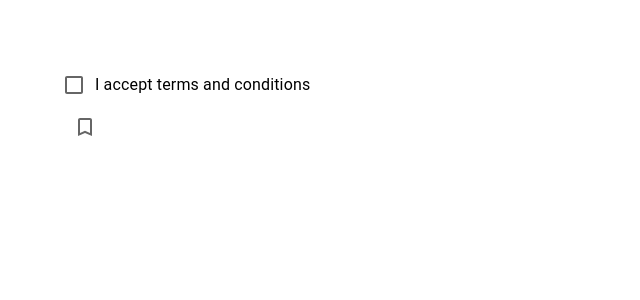
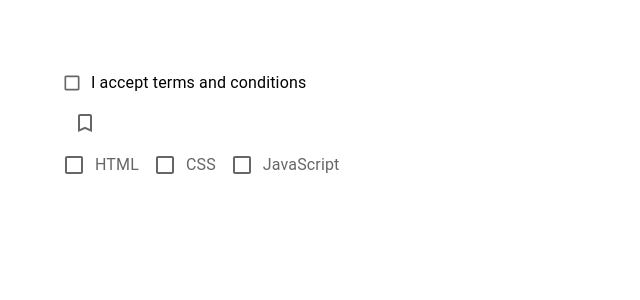
Before and after one commit to egallardo/react-mui-demo, a React (Create React App) app: page / in a window 1280 px wide. Shown: the top 300 px of the page, without its empty margins (0-640 px from the left). Built offline with nearby package versions, Linux system fonts and the light colour scheme.

Commit message:
React Material UI Tutorial - 10 - Checkbox - Part 2

```diff
--- a/src/components/MuiCheckBox.tsx
+++ b/src/components/MuiCheckBox.tsx
@@ -1,20 +1,36 @@
-import { Box, FormControlLabel, Checkbox } from "@mui/material"
+import { Box, FormControlLabel, Checkbox, FormControl, FormLabel, FormGroup } from "@mui/material"
 import { useState } from "react"
 import BookmarkBorderIcon from '@mui/icons-material/BookmarkBorder';
 import BookmarkIcon from '@mui/icons-material/Bookmark';
 
 export const MuiCheckBox = () => {
     const [acceptTnC, setAcceptTnC] = useState(false)
-    console.log({acceptTnC})
+    const [skills, setSkills] = useState<string[]>([])
+    console.log({skills})
     const handleChange = (event: React.ChangeEvent<HTMLInputElement>) => {
         setAcceptTnC(event.target.checked)
+    }
+    const handleSkillChange = (event: React.ChangeEvent<HTMLInputElement>) =>{
+        const index = skills.indexOf(event.target.value)
+        if (index === -1) {
+            setSkills([...skills, event.target.value])
+        }else{
+            setSkills(skills.filter((skill) => skill !== event.target.value))
+        }
     }
   return (
     <Box>
         <Box>
             <FormControlLabel
                 label="I accept terms and conditions"
-                control={<Checkbox checked={acceptTnC} onChange={handleChange}/>}
+                control={
+                    <Checkbox
+                        size="small"
+                        color="secondary"
+                        checked={acceptTnC}
+                        onChange={handleChange}
+                    />
+                }
             />
         </Box>
         <Box>
@@ -25,6 +41,26 @@ export const MuiCheckBox = () => {
                 onChange={handleChange}
             ></Checkbox>
         </Box>
+        <Box>
+            <FormControl>
+                <FormLabel>
+                    <FormGroup row>
+                    <FormControlLabel
+                        label="HTML"
+                        control={<Checkbox value="html" checked={skills.includes("html")} onChange={handleSkillChange}/>}
+                    />
+                    <FormControlLabel
+                        label="CSS"
+                        control={<Checkbox value="css" checked={skills.includes("css")} onChange={handleSkillChange}/>}
+                    />
+                    <FormControlLabel
+                        label="JavaScript"
+                        control={<Checkbox value="javascript" checked={skills.includes("javascript")} onChange={handleSkillChange}/>}
+                    />
+                    </FormGroup>
+                </FormLabel>
+            </FormControl>
+        </Box>
     </Box>
   )
 }
```
